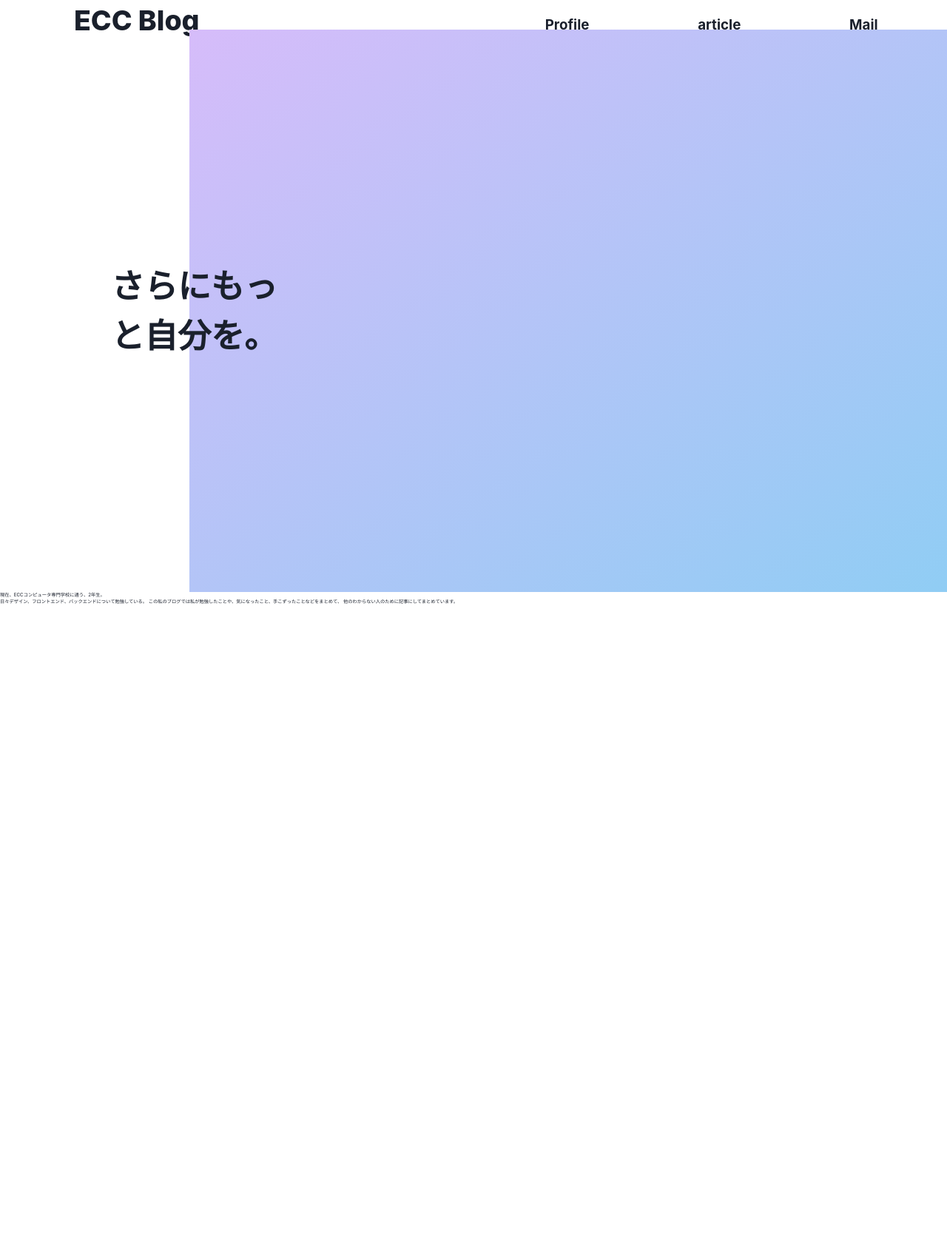
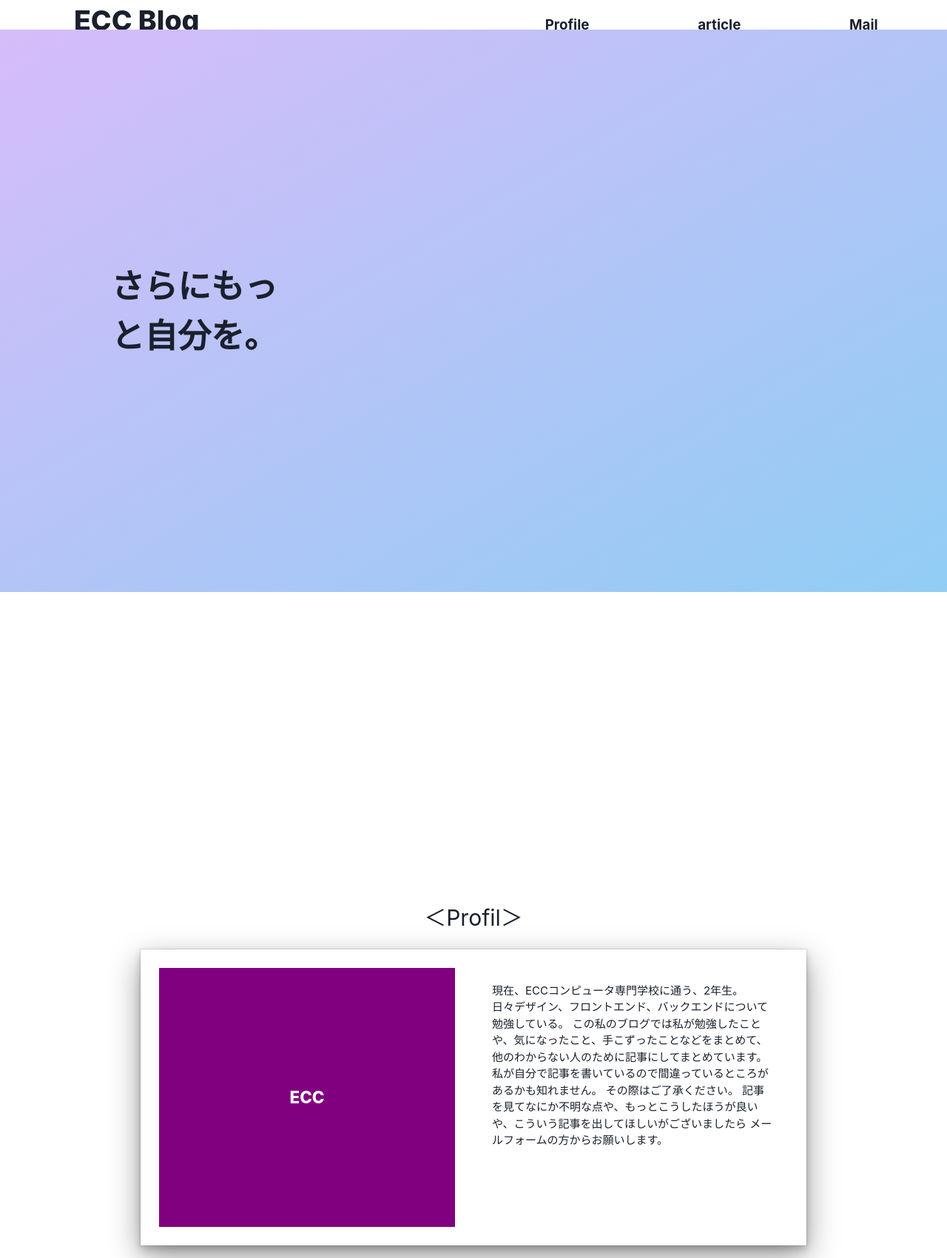
Before and after one commit to yumekiti/Blog-Trial, a Next.js app: page / in a window 1280 px wide. Shown: the whole page at 74% size. Before the commit the page ends 1300 px from the top, so only its background shows below. Built offline with nearby package versions, Linux system fonts and the light colour scheme.

Commit message:
Blog-Trial

```diff
--- a/src/pages/components/MainBijual.tsx
+++ b/src/pages/components/MainBijual.tsx
@@ -4,7 +4,11 @@ import style from '@/styles/mainbijual.module.scss'
 export default function MainBijual() {
     return (
         <>
-            <Flex w={'100%'} h={'95vh'} position={'relative'}>
+            <Flex
+                w={'100%'}
+                h={'95vh'}
+                bgGradient={'linear(to-tl,blue.200,purple.200)'}
+                position={'relative'}>
                 <Text
                     w={'20%'}
                     h={'95vh'}
@@ -20,9 +24,9 @@ export default function MainBijual() {
                 <Box
                     w={'80%'}
                     h={'95vh'}
-                    marginLeft={'20%'}
-                    bgGradient={'linear(to-tl,blue.200,purple.200)'}
-                ></Box>
+                >
+
+                </Box>
             </Flex>
         </>
     )
--- a/src/pages/components/Profil.tsx
+++ b/src/pages/components/Profil.tsx
@@ -3,19 +3,25 @@ import { Box, Flex, Text } from '@chakra-ui/react'
 export default function Profil() {
     return (
         <>
-            <Box w={'100%'} h={'50rem'}>
-                <Flex>
-                    <Box></Box>
-                    <Box w={'50%'}>
-                        <Text>
+            <Flex w={'100%'} h={'50rem'} flexDir={'column'} justifyContent={'center'} alignItems={'center'} marginTop={'40rem'}>
+                <Text fontSize={'5xl'} paddingBottom={'2rem'}>＜Profil＞</Text>
+                <Flex w={'90rem'} h={'40rem'} bg={'#fff'} justifyContent={'center'} alignItems={'center'} boxShadow={'dark-lg'}>
+                    <Flex w={'40rem'} h={'35rem'} bg={'purple'} justifyContent={'center'} alignItems={'center'} marginRight={'5rem'}>
+                        <Text fontSize={'4xl'} color={'#fff'} fontWeight={'extrabold'}>ECC</Text>
+                    </Flex>
+                    <Box w={'40rem'} h={'35rem'}>
+                        <Text fontSize={'2xl'} padding={'2rem 2rem 2rem 0'}>
                             現在、ECCコンピュータ専門学校に通う、2年生。<br />
                             日々デザイン、フロントエンド、バックエンドについて勉強している。
                             この私のブログでは私が勉強したことや、気になったこと、手こずったことなどをまとめて、
-                            他のわからない人のために記事にしてまとめています。
+                            他のわからない人のために記事にしてまとめています。私が自分で記事を書いているので間違っているところがあるかも知れません。
+                            その際はご了承ください。
+                            記事を見てなにか不明な点や、もっとこうしたほうが良いや、こういう記事を出してほしいがございましたら
+                            メールフォームの方からお願いします。
                         </Text>
                     </Box>
                 </Flex>
-            </Box>
+            </Flex>
         </>
     )
 }
```
